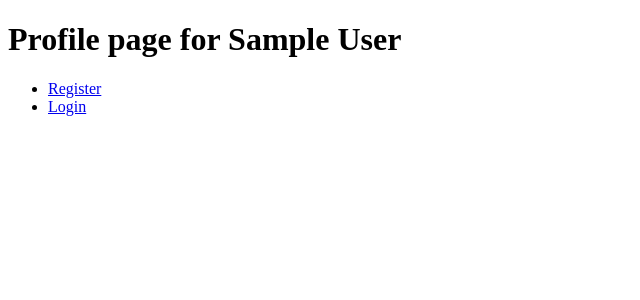
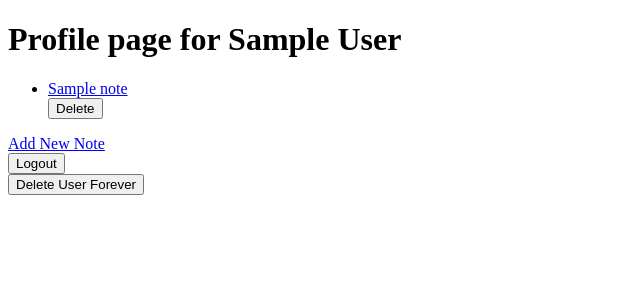
Before and after one commit to erinh816/flask-notes, a Flask app: template templates/profile.html in a window 1280 px wide. Shown: the top 300 px of the page, without its empty margins (0-640 px from the left). Run offline with Flask 3, Linux system fonts and the light colour scheme; the template is opened without the code that fills it: values that come from a table or form of the project are taken from there, others are empty; tables that the repository leaves empty hold one stand-in row (values such as "Sample post").

Commit message:
implement code review feedback, added Note model, added delete user route

```diff
--- a/app.py
+++ b/app.py
@@ -1,6 +1,7 @@
 """Flask app for Notes"""
 import os
-from flask import Flask, request, render_template, redirect, flash, session
+from flask import Flask, render_template, redirect, flash, session
+from werkzeug.exceptions import Unauthorized
 from models import db, connect_db, User
 from forms import RegisterUserForm, LoginForm, CSRFProtectForm
 
@@ -17,6 +18,9 @@ app.config['SQLALCHEMY_ECHO'] = True
 connect_db(app)
 
 
+USER_SESSION_KEY = 'username'
+
+
 @app.get('/')
 def homepage():
     ''' redirect user to /register '''
@@ -26,7 +30,11 @@ def homepage():
 
 @app.route('/register', methods=['GET', 'POST'])
 def register():
-    ''' shows and handles user registration form '''
+    ''' shows or handles user registration form '''
+
+    # why can't use if session[USER_SESSION_KEY]
+    if USER_SESSION_KEY in session:
+        return redirect(f'/users/{session[USER_SESSION_KEY]}')
 
     form = RegisterUserForm()
 
@@ -38,12 +46,12 @@ def register():
         first_name = form.first_name.data
         last_name = form.last_name.data
 
-        new_user =User.register(username, password, email, first_name, last_name)
+        new_user = User.register(username, password, email, first_name, last_name)
 
         db.session.add(new_user)
         db.session.commit()
 
-        session['user_id'] = new_user.id
+        session[USER_SESSION_KEY] = new_user.username
 
         flash(f'Successfully added {new_user.username}')
         return redirect(f'/users/{new_user.username}')
@@ -52,9 +60,14 @@ def register():
         return render_template('register.html', form=form)
 
 
+
 @app.route('/login', methods=['GET', 'POST'])
 def login():
-    ''' show and handle the user login form '''
+    ''' show or handle the user login form '''
+
+    # why can't use if session[USER_SESSION_KEY]
+    if USER_SESSION_KEY in session:
+        return redirect(f'/users/{session[USER_SESSION_KEY]}')
 
     form = LoginForm()
 
@@ -66,11 +79,10 @@ def login():
         user =  User.authenticate(username, password)
 
         if user:
-            session['user_id'] = user.id
+            session[USER_SESSION_KEY] = user.username
             return redirect(f'/users/{user.username}')
 
         else:
-            # why is this in square brackets?
             form.username.errors = ['Incorrect username or password']
 
     return render_template('login.html', form=form)
@@ -79,17 +91,16 @@ def login():
 
 @app.get('/users/<username>')
 def show_user(username):
-    # are we supposed to do anything with username here?
     ''' display information about a particular user '''
 
-    form = CSRFProtectForm()
-
-    if 'user_id' not in session:
-        flash('You must logged in to view this page')
-        return redirect('/')
+    if USER_SESSION_KEY not in session or session[USER_SESSION_KEY] != username:
+        raise Unauthorized()
 
     else:
-        user = User.query.get(session['user_id'])
+
+        form = CSRFProtectForm()
+        user = User.query.get_or_404(username)
+
         return render_template('profile.html', user=user, form=form)
 
 
@@ -101,7 +112,29 @@ def logout():
     form = CSRFProtectForm()
 
     if form.validate_on_submit():
-        # Remove "user_id" if present, but no errors if it wasn't
-        session.pop("user_id", None)
+        session.pop(USER_SESSION_KEY)
 
     return redirect("/")
+
+
+@app.post('/users/<username>/delete')
+def delete_user(username):
+    ''' handles delete user button '''
+
+    form = CSRFProtectForm()
+
+    if form.validate_on_submit():
+
+        user = User.query.get_or_404(username)
+
+        for note in user.notes:
+            db.session.delete(note)
+
+        db.session.delete(user)
+        db.session.commit()
+
+        flash(f'Successfully deleted {username}')
+        return redirect('/')
+
+    else:
+        raise Unauthorized()
--- a/forms.py
+++ b/forms.py
@@ -1,20 +1,20 @@
 from flask_wtf import FlaskForm
-from wtforms import StringField
-from wtforms.validators import InputRequired, Email
+from wtforms import StringField, PasswordField
+from wtforms.validators import InputRequired, Email, Length
 
 
 class RegisterUserForm(FlaskForm):
     ''' Form for registering new notes app users '''
 
-    username = StringField('User Name', validators=[InputRequired()])
+    username = StringField('User Name', validators=[InputRequired(), Length(min=2, max=20)])
 
-    password = StringField('Password', validators=[InputRequired()])
+    password = PasswordField('Password', validators=[InputRequired(), Length(min=4, max=100)])
 
-    email = StringField('Email', validators=[InputRequired(), Email()])
+    email = StringField('Email', validators=[InputRequired(), Email(), Length(max=50)])
 
-    first_name = StringField('First Name', validators=[InputRequired()])
+    first_name = StringField('First Name', validators=[InputRequired(), Length(max=30)])
 
-    last_name = StringField('Last Name', validators=[InputRequired()])
+    last_name = StringField('Last Name', validators=[InputRequired(), Length(max=30)])
 
 
 
@@ -23,9 +23,9 @@ class LoginForm(FlaskForm):
 
     username = StringField('User Name', validators=[InputRequired()])
 
-    password = StringField('Password', validators=[InputRequired()])
+    password = PasswordField('Password', validators=[InputRequired()])
 
 
-
+# name can be anything, hidden field is there with all FlaskForms
 class CSRFProtectForm(FlaskForm):
     """ Form just for CSRF Protection """
--- a/templates/profile.html
+++ b/templates/profile.html
@@ -6,19 +6,29 @@
 
 <h1>Profile page for {{ user.first_name }} {{ user.last_name }} </h1>
 
+{% for note in user.notes %}
 <ul>
-  {% if 'user_id' not in session %}
-  <li><a href="/register">Register</a></li>
-  <li><a href="/login">Login</a></li>
-  {% endif %}
+  <li>
+    <a href="/nosts/{{note.id}}/update"> {{ note.title }}</a>
+    <form>
+      <button type="submit" formaction="/notes/{{note.id}}/delete" formmethod="POST">Delete</button>
+    </form>
+  </li>
+</ul>
+{% endfor %}
 
-  {% if 'user_id' in session %}
+<a href="/users/{{user.username}}/notes/add">Add New Note</a>
 
-  <form action="/logout" method="POST">
-    {{form.hidden_tag()}}
-    <button type="submit" class="btn btn-primary">Logout</button>
-  </form>
-  {% endif %}
-</ul>
+
+<form action="/logout" method="POST">
+  {{form.hidden_tag()}}
+  <button type="submit" class="btn btn-primary">Logout</button>
+</form>
+
+<form action="/users/{{user.username}}/delete" method="POST">
+  {{form.hidden_tag()}}
+  <button type="submit" class="btn btn-primary">Delete User Forever</button>
+</form>
+
 
 {% endblock %}
```
Also changed, not shown: models.py (+33 -8 lines).
